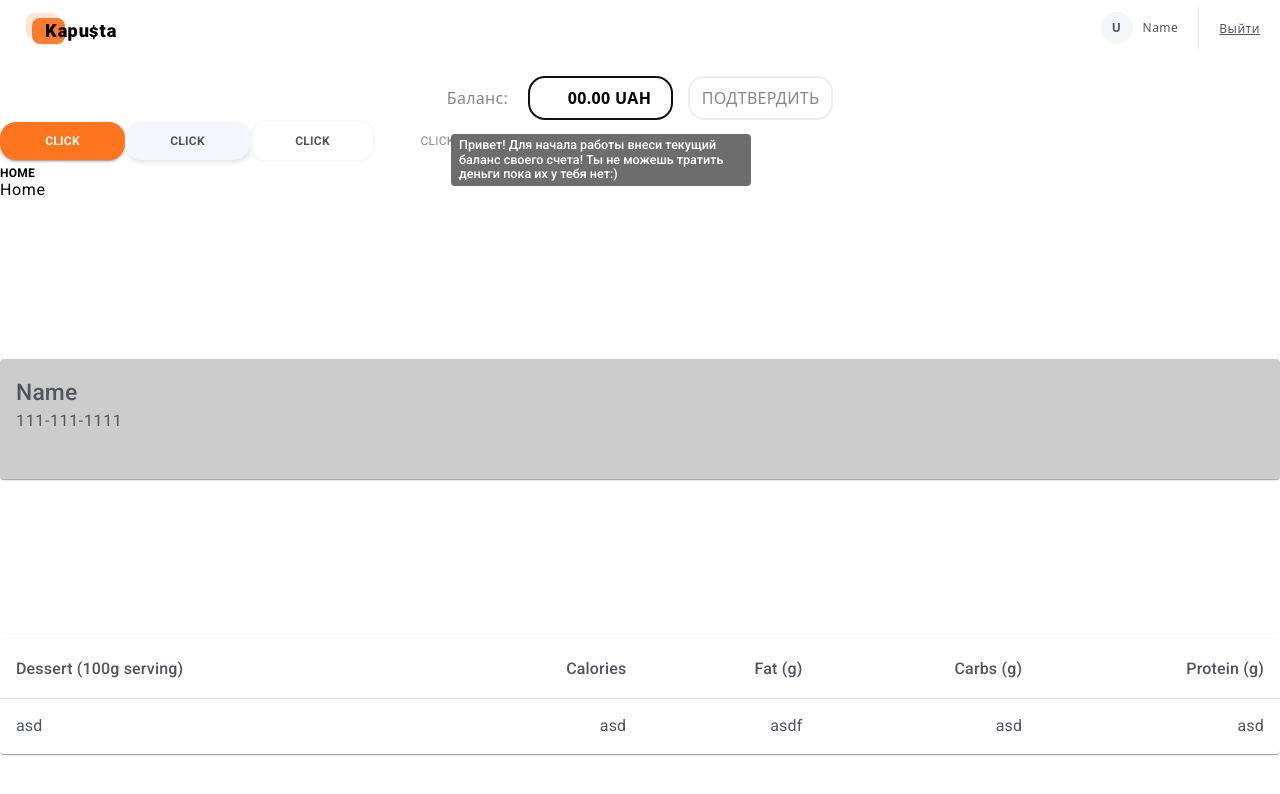
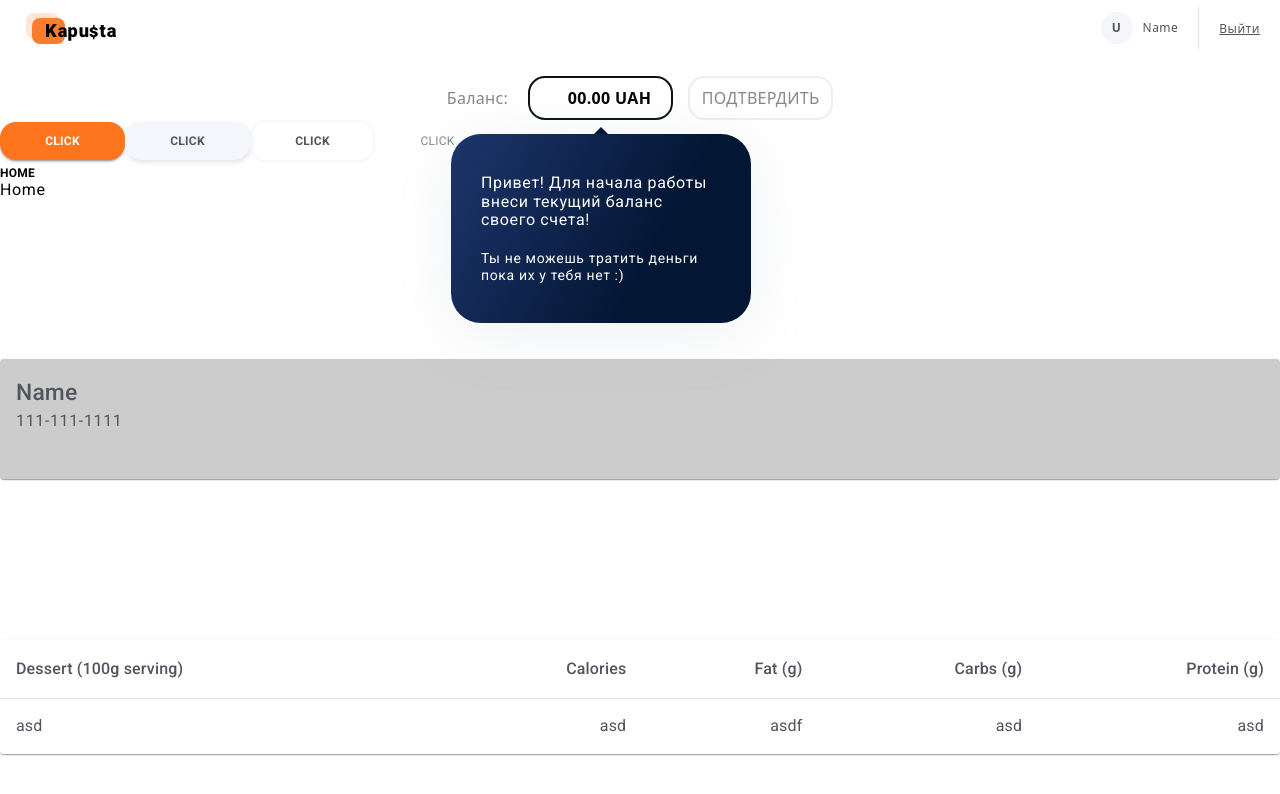
Before and after one commit to HannaHryhorieva/kapusta-seven-front, a React (Create React App) app: page / in a window 1280 px wide. Shown: the top 794 px of the page. Built offline with nearby package versions, Linux system fonts and the light colour scheme.

Commit message:
styles for tooltip

```diff
--- a/src/components/BalanceView/BalanceView.js
+++ b/src/components/BalanceView/BalanceView.js
@@ -1,7 +1,7 @@
 import s from './BalanceView.module.css'
 import { useState } from 'react'
-//import { styled } from '@mui/material/styles';
-import Tooltip from '@mui/material/Tooltip'
+import { Typography, Tooltip } from '@mui/material'
+
 
 const BalanceView = () => {
   const [inputValue, setInputValue] = useState("")
@@ -9,31 +9,6 @@ const BalanceView = () => {
 
   const formatNumber = n => {
     return n.replace(/\D/g, "").replace(/\B(?=(\d{3})+(?!\d))/g, " ");
-  }
-//   const BalanceTooltip = styled(({ className, ...props }) => (
-//     <Tooltip {...props} arrow classes={{ popper: className }} />
-// ))(({ theme }) => ({
-//   [`& .${tooltipClasses.arrow}`]: {
-//     color: theme.palette.common.black,
-//   },
-//   [`& .${tooltipClasses.tooltip}`]: {
-//     backgroundColor: linear-gradient(117.84deg, #1D346A 2.84%, #031634 67.28%);
-
-//   },
-// })
-//   )
-
-  const title = `Привет! Для начала работы внеси текущий баланс своего счета! Ты не можешь тратить деньги пока
-их у тебя нет:)`
-  const tooltipStyles = {
-    backgroundColor: "linear-gradient(117.84deg, #1D346A 2.84%, #031634 67.28%)",
-    boxShadow: "0px 10px 60px rgba(170, 178, 197, 0.2)",
-    borderRadius: "30px",
-    color: "#fff",
-    fontSize: "14px",
-
-
-
   }
 
   const handleChange = e => {
@@ -71,7 +46,12 @@ const BalanceView = () => {
         <p className={ s.title}>Баланс:</p>
         {balance ? <span className={ s.balance}> {balance} UAH</span> : (
           <form className={s.form} onSubmit={handleSubmit}>
-            <Tooltip title={title} sx={tooltipStyles}>
+            <Tooltip title={
+              <Typography color="inherit">
+                <p style={{marginBottom: '20px'}}>Привет! Для начала работы внеси текущий баланс своего счета!</p>
+                <p style={{fontSize: '14px'}}>Ты не можешь тратить деньги пока их у тебя нет :)</p>
+                </Typography>
+            } arrow leaveDelay='3000'>
       <input
               value={inputValue}
               onChange={handleChange}
--- a/src/styles/theme.js
+++ b/src/styles/theme.js
@@ -2,6 +2,7 @@ import appBarStyles from './themeComponents/appBarStyles';
 import buttonStyles from './themeComponents/buttonStyles';
 import { createTheme } from '@mui/material/styles';
 import tableStyles from './themeComponents/tableStyles';
+import tooltipStyles from './themeComponents/tooltipStyles';
 
 const themeOptions = {
   palette: {
@@ -61,6 +62,7 @@ const themeOptions = {
   components: {
     MuiButton: buttonStyles,
     MuiAppBar: appBarStyles,
+    MuiTooltip: tooltipStyles,
     ...tableStyles,
   },
 };
--- /dev/null
+++ b/src/styles/themeComponents/tooltipStyles.js
@@ -0,0 +1,19 @@
+const tooltipStyles = {
+    styleOverrides: {
+        tooltip: {
+            padding: '40px 30px',
+            background:
+                'linear-gradient(117.84deg, #1D346A 2.84%, #031634 67.28%)',
+            boxShadow: '0px 10px 60px rgba(170, 178, 197, 0.2)',
+            borderRadius: '30px',
+            color: '#fff',
+            fontSize: '14px',
+        },
+        arrow: {
+            color: '#031634',
+            transform: 'translate3d(150px, 40px, 0px)'
+        },
+    }
+}
+
+export default tooltipStyles
```
